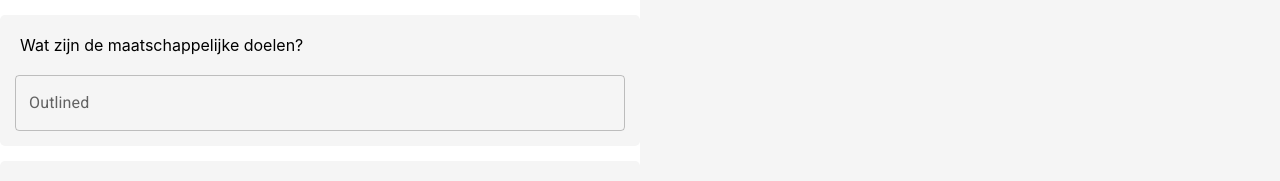
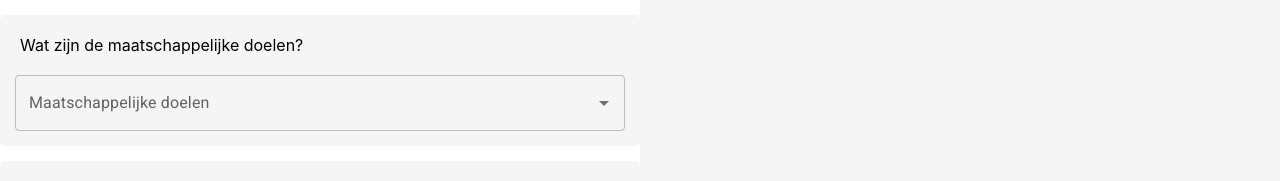
Before and after one commit to ToonvanStrijp/gezonde_stad_brabant_2021, a React (Create React App) app: page / in a window 1280 px wide. Shown: the part 407-588 px from the top of the page. Built offline with nearby package versions, Linux system fonts and the light colour scheme.

Commit message:
Added maatschappelijke doelen

```diff
--- a/src/components/Questionnaire.tsx
+++ b/src/components/Questionnaire.tsx
@@ -10,6 +10,10 @@ const wijken = [
 
 const doelgroepen = [
   "Kinderen", "Jongeren", "Adolescente", "Volwassenen", "Bejaarden", "Ouderen",
+]
+
+const maatschappelijkeDoelen = [
+  "Economie en arbeidsmarkt", "Talentontwikkeling", "Sociale kwaliteit", "Gezondheid en vitaliteit", "Cultuur en sport", "Energie & klimaatadaptie", "Leven en wonen", "Verkeer en mobiliteit", "Openbare orde en veiligheid", "Partnership voor doelen", "Financiën"
 ]
 
 export default function Questionnare() {
@@ -46,7 +50,16 @@ export default function Questionnare() {
 
       <div className={currentQuestion === 2 ? "Question Active-question" : "Question"} onFocus={() => setCurrentQuestion(2)}>
         <span className="Title">Wat zijn de maatschappelijke doelen?</span>
-        <TextField label="Outlined" variant="outlined" />
+        <Autocomplete
+          multiple
+            options={maatschappelijkeDoelen}
+            renderInput={(params) => (
+              <TextField
+                {...params}
+                label="Maatschappelijke doelen"
+              />
+            )}
+          />
       </div>
 
       <div className={currentQuestion === 3 ? "Question Active-question" : "Question"} onFocus={() => setCurrentQuestion(3)}>
```
